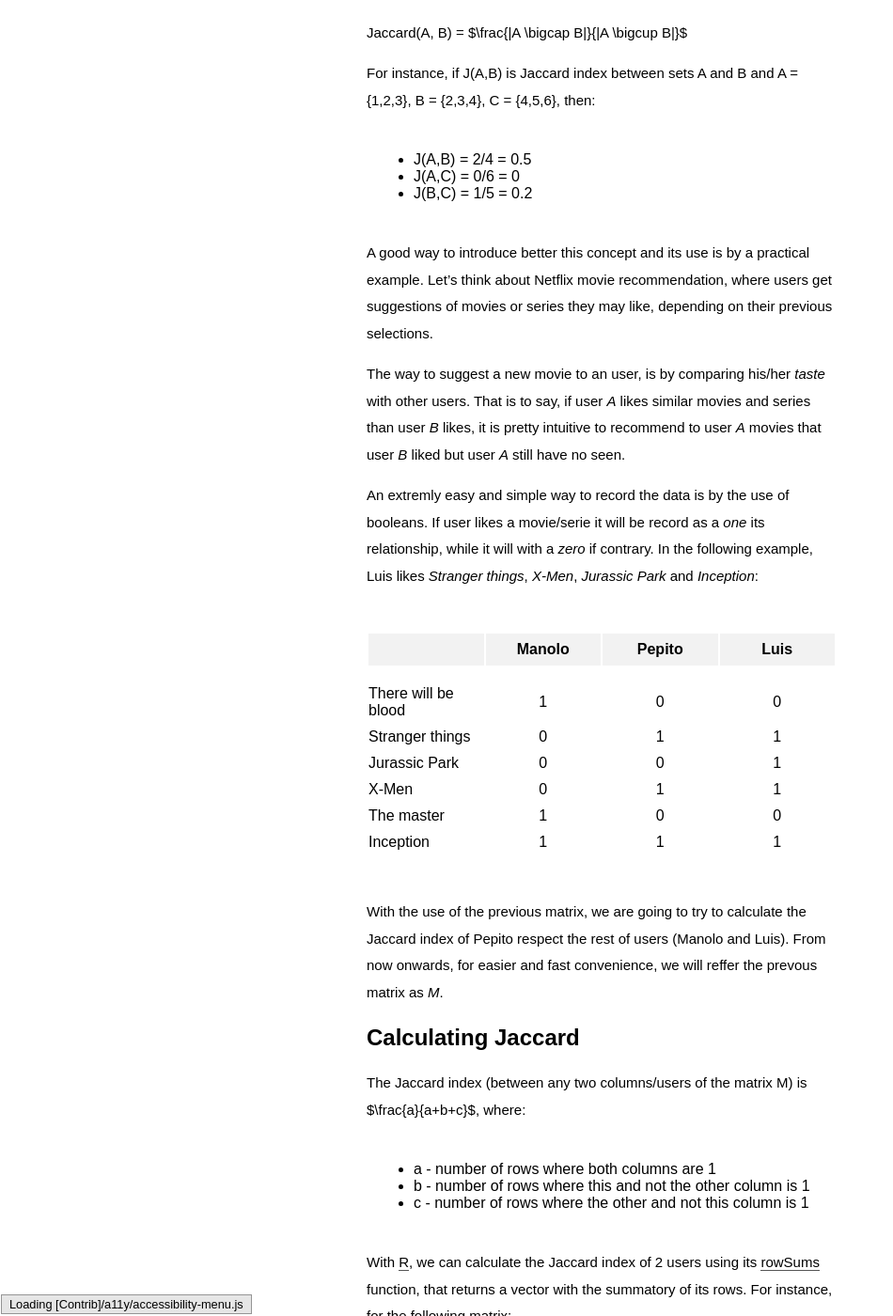
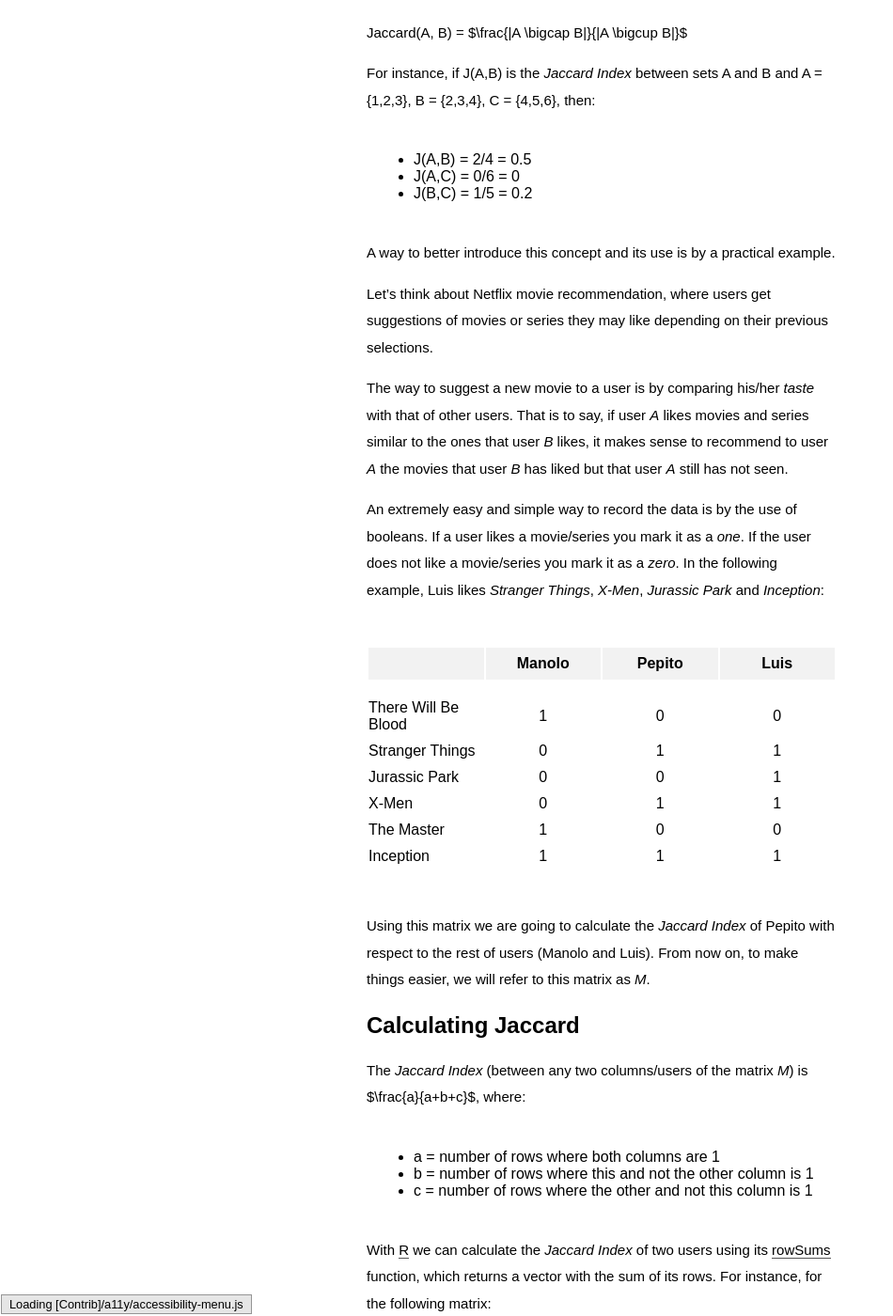
Before and after one commit to jootse84/jootse84.github.io, a Jekyll site: the page built from _posts/2016-10-10-jaccard-index-calculation-in-R.md, in a window 1280 px wide and 1400 px high, scrolled down 541 px. Shown: the whole window at 94% size, without its empty margins (0-950 px from the left). Built offline with Jekyll 4.4.1, drawn with Linux system fonts in a browser that asks for light colours; some web fonts are replaced; some of the changed text lies outside the part shown.

Commit message:
Fix typos and errors

````diff
--- a/_posts/2016-10-10-jaccard-index-calculation-in-R.md
+++ b/_posts/2016-10-10-jaccard-index-calculation-in-R.md
@@ -1,43 +1,45 @@
-Recently I've been reading about [methods to examine data](http://infolab.stanford.edu/~ullman/mmds/ch3.pdf) for finding similar 'items' on sets. A frequently mesure used in data mining for this purpose is called *Jaccard index*.
+Recently I've been reading about [methods to examine data](http://infolab.stanford.edu/~ullman/mmds/ch3.pdf) for finding similar 'items' in sets. A measure frequently used in data mining for this purpose is called *Jaccard Index*.
 
-The *Jaccard index* is a statistic value often used to compare the similarity between *sets* for binary variables. It measures the size ratio of the intersection between the *sets* divided by the length of its union.
+The *Jaccard Index* is a statistic value often used to compare the similarity between *sets* for binary variables. It measures the size ratio of the intersection between the *sets* divided by the length of its union.
 
 Jaccard(A, B) = $\frac{\|A \bigcap B\|}{\|A \bigcup B\|}$
 
-For instance, if J(A,B) is Jaccard index between sets A and B and A = {1,2,3}, B = {2,3,4}, C = {4,5,6}, then:
+For instance, if J(A,B) is the *Jaccard Index* between sets A and B and A = {1,2,3}, B = {2,3,4}, C = {4,5,6}, then:
 
 - J(A,B) = 2/4 = 0.5
 - J(A,C) = 0/6 = 0
 - J(B,C) = 1/5 = 0.2
 
-A good way to introduce better this concept and its use is by a practical example. Let's think about Netflix movie recommendation, where users get suggestions of movies or series they may like, depending on their previous selections.
+A way to better introduce this concept and its use is by a practical example.
 
-The way to suggest a new movie to an user, is by comparing his/her *taste* with other users. That is to say, if user *A* likes similar movies and series than user *B* likes, it is pretty intuitive to recommend to user *A* movies that user *B* liked but user *A* still have no seen.
+Let’s think about Netflix movie recommendation, where users get suggestions of movies or series they may like depending on their previous selections.
 
-An extremly easy and simple way to record the data is by the use of booleans. If user likes a movie/serie it will be record as a *one* its relationship, while it will with a *zero* if contrary. In the following example, Luis likes *Stranger things*, *X-Men*, *Jurassic Park* and *Inception*:
+The way to suggest a new movie to a user is by comparing his/her *taste* with that of other users. That is to say, if user *A* likes movies and series similar to the ones that user *B* likes, it makes sense to recommend to user *A* the movies that user *B* has liked but that user *A* still has not seen.
+
+An extremely easy and simple way to record the data is by the use of booleans. If a user likes a movie/series you mark it as a *one*. If the user does not like a movie/series you mark it as a *zero*. In the following example, Luis likes *Stranger Things*, *X-Men*, *Jurassic Park* and *Inception*:
 
 
 |                     | Manolo | Pepito | Luis   |
 | ------------------- |:------:| :-----:|:------:|
-| There will be blood | 1      | 0      | 0      |
-| Stranger things     | 0      | 1      | 1      |
+| There Will Be Blood | 1      | 0      | 0      |
+| Stranger Things     | 0      | 1      | 1      |
 | Jurassic Park       | 0      | 0      | 1      |
 | X-Men               | 0      | 1      | 1      |
-| The master          | 1      | 0      | 0      |
+| The Master          | 1      | 0      | 0      |
 | Inception           | 1      | 1      | 1      |
 
 
-With the use of the previous matrix, we are going to try to calculate the Jaccard index of Pepito respect the rest of users (Manolo and Luis). From now onwards, for easier and fast convenience, we will reffer the prevous matrix as *M*.
+Using this matrix we are going to calculate the *Jaccard Index* of Pepito with respect to the rest of users (Manolo and Luis). From now on, to make things easier, we will refer to this matrix as *M*.
 
 # Calculating Jaccard
 
-The Jaccard index (between any two columns/users of the matrix M) is $\frac{a}{a+b+c}$, where:
+The *Jaccard Index* (between any two columns/users of the matrix *M*) is $\frac{a}{a+b+c}$, where:
 
-- a - number of rows where both columns are 1
-- b - number of rows where this and not the other column is 1
-- c - number of rows where the other and not this column is 1
+- a = number of rows where both columns are 1
+- b = number of rows where this and not the other column is 1
+- c = number of rows where the other and not this column is 1
 
-With [R](https://www.r-project.org/), we can calculate the Jaccard index of 2 users using its [rowSums](http://stat.ethz.ch/R-manual/R-patched/RHOME/library/base/html/colSums.html) function, that returns a vector with the summatory of its rows. For instance, for the following matrix:
+With [R](https://www.r-project.org/) we can calculate the *Jaccard Index* of two users using its [rowSums](http://stat.ethz.ch/R-manual/R-patched/RHOME/library/base/html/colSums.html) function, which returns a vector with the sum of its rows. For instance, for the following matrix:
 
 | A | B | C |
 |:-:|:-:|:-:|
@@ -46,12 +48,12 @@ With [R](https://www.r-project.org/), we can calculate the Jaccard index of 2 us
 
 the [rowSums](http://stat.ethz.ch/R-manual/R-patched/RHOME/library/base/html/colSums.html) will result in the vector *[1, 3]*.
 
-If we perform the [rowSums](http://stat.ethz.ch/R-manual/R-patched/RHOME/library/base/html/colSums.html) of the matrix *M* for 2 users (columns), and we save the result in vector *v*, we will conclude following $\frac{a}{a+b+c}$ for the Jaccard index calculation that:
+If we perform the [rowSums](http://stat.ethz.ch/R-manual/R-patched/RHOME/library/base/html/colSums.html) of the matrix *M* for two users (columns) and we save the result in vector *v*, we will conclude following $\frac{a}{a+b+c}$ for the *Jaccard Index* calculation that:
 
-- a - number of items in *v* with value equals to 2
-- b + c - number of items in *v* with value equals to 1
+- a = number of items in *v* with value equals to 2
+- b + c = number of items in *v* with value equals to 1
 
-Now, we can easier code the function that calculates the Jaccard index given two users (identified by the column number) for any matrix structured as *M*.
+Now, we can more easily code the function that calculates the *Jaccard Index* given two users (identified by the column number) for any matrix structured as *M*.
 
 ```R
 jaccard <- function(M, user1, user2) {
@@ -64,6 +66,6 @@ jaccard <- function(M, user1, user2) {
 }
 ```
 
-By using the algorithm, we conclude that the Jaccard similarity index of Pepito and Luis is pretty high (3/4) while it is low between Pepito and Manolo (1/5). Our system, then, will be wise if recommends to Pepito movies that Luis already watched and liked.
+By using the algorithm, we conclude that the *Jaccard Similarity Index* of Pepito and Luis is pretty high (3/4) while it is low between Pepito and Manolo (1/5). Our system, then, should recommend to Pepito movies that Luis already watched and liked.
 
-Obviously, Netflix doesn't use the Jaccard similarity coefficient for its recommendation system, instead it uses the complex but efficient **large-scale parallel collaborative filtering**. But I think using movie recommendation as an example it is a good choice for simply introduce this concept.
+Obviously, Netflix doesn't use the Jaccard similarity coefficient for its recommendation system; instead it uses the complex, but efficient **large-scale parallel collaborative filtering**. But I think using movie recommendations as an example is a good choice for simply introducing this concept.
````
